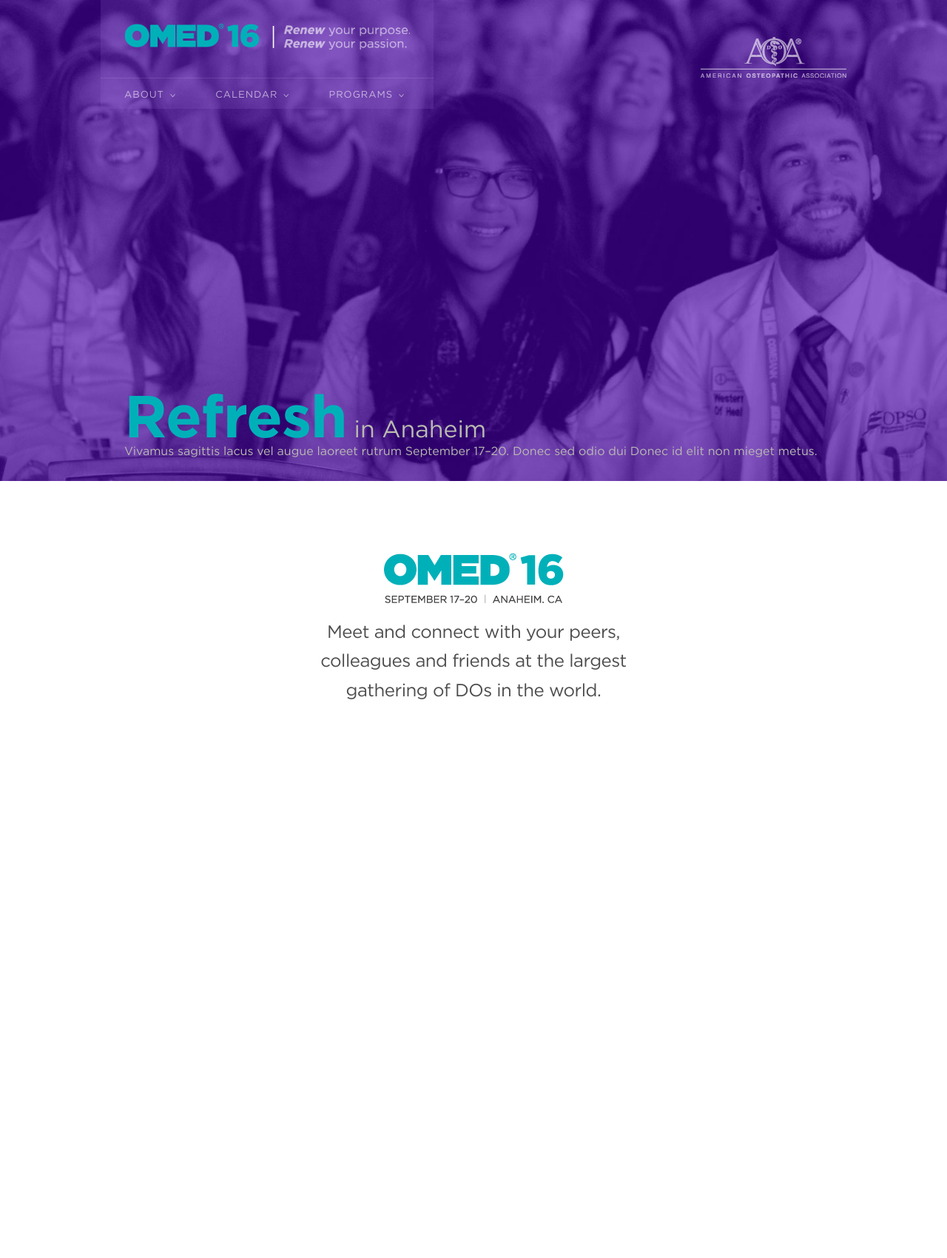
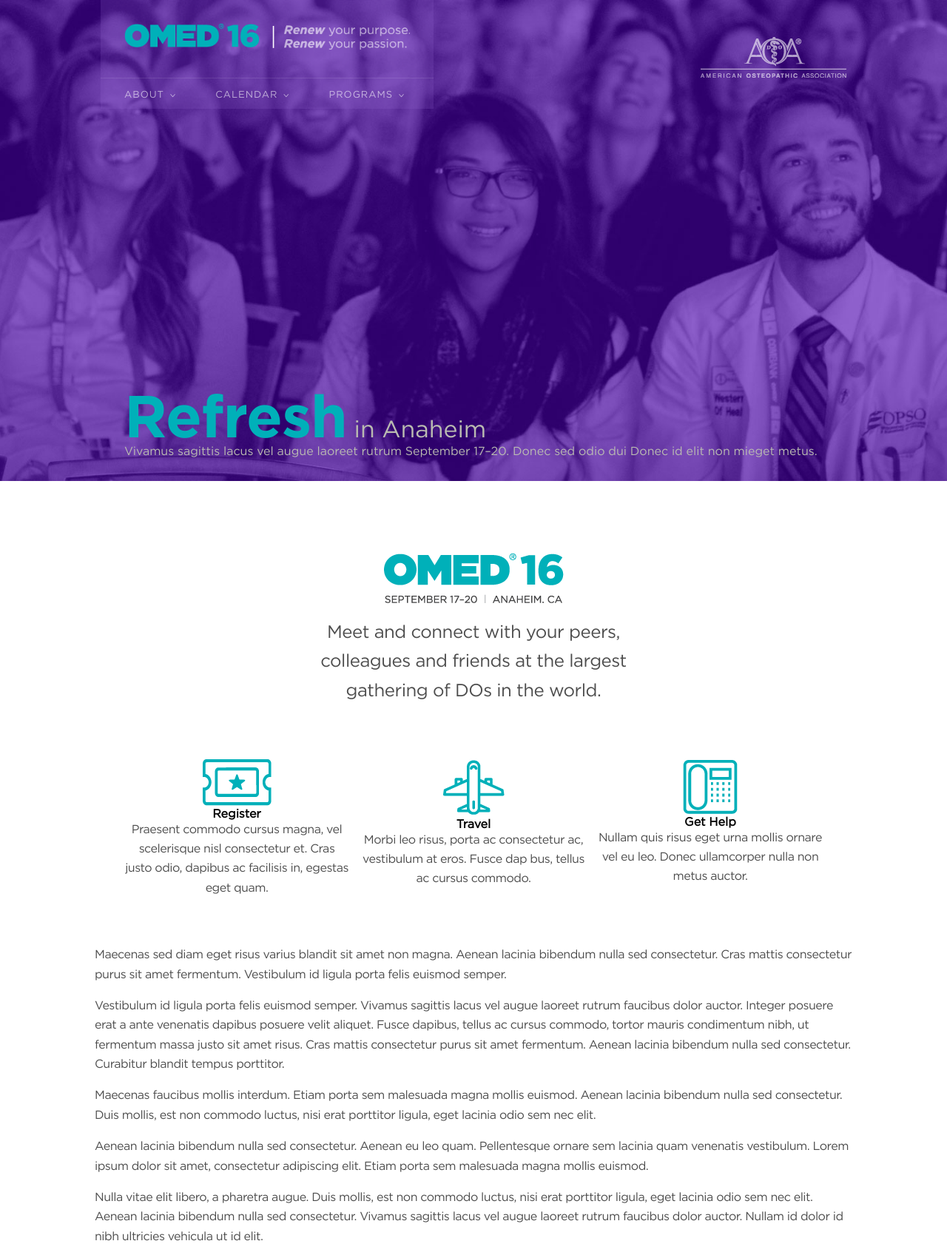
Before and after one commit to pjsinco/omed-site, a Jekyll site: the page built from index.html, in a window 1280 px wide. Shown: the whole page at 74% size. Built offline with Jekyll 4.4.1, drawn with Linux system fonts in a browser that asks for light colours; nearby versions of some CDN libraries; before the commit the page ends 977 px from its top, so only the background shows below that.

Commit message:
Block in quicklinks

```diff
--- a/index.html
+++ b/index.html
@@ -15,7 +15,7 @@
   </div> <!-- .container-fluid -->
 </div> <!-- .splash -->
 
-<div class="intro__block container-fluid">
+<div class="intro__block container-fluid pageblock">
   <div class="row center-xs">
     <div class="col-xs-12">
       <img class="intro__logo" src="img/omed-logo-date.png" alt="OMED 2016 logo" />
@@ -26,8 +26,33 @@
         <p class="intro__text">Meet and connect with your peers, colleagues and friends at the largest gathering of DOs in the world.</p>
     </div> <!-- .col -->
   </div><!-- .row -->
+</div> <!-- .intro__block -->
 
-</div> <!-- .intro__block -->
+<div class="quicklinks__block container-fluid pageblock wrap">
+  <div class="row center-xs">
+    <div class="col-xs-12 col-md-4 quicklinks__item">
+      <div class="quicklinks__body">
+        <img class="quicklinks__image" src="img/icon-ticket.png" alt="Ticket" />
+        <h4 class="quicklinks__header">Register</h4>
+        <p class="quicklinks__body">Praesent commodo cursus magna, vel scelerisque nisl consectetur et. Cras justo odio, dapibus ac facilisis in, egestas eget quam.</p>
+      </div> <!-- .quicklinks__body -->
+    </div> <!-- .col -->
+    <div class="col-xs-12 col-md-4 quicklinks__item">
+      <div class="quicklinks__body">
+        <img class="quicklinks__image" src="img/icon-airliner.png" alt="Ticket" />
+        <h4 class="quicklinks__header">Travel</h4>
+        <p class="quicklinks__body">Morbi leo risus, porta ac consectetur ac, vestibulum at eros. Fusce dap bus, tellus ac cursus commodo. </p>
+      </div> <!-- .quicklinks__body -->
+    </div> <!-- .col -->
+    <div class="col-xs-12 col-md-4 quicklinks__item">
+      <div class="quicklinks__body">
+        <img class="quicklinks__image" src="img/icon-telephone.png" alt="Ticket" />
+        <h4 class="quicklinks__header">Get Help</h4>
+        <p class="quicklinks__body">Nullam quis risus eget urna mollis ornare vel eu leo. Donec ullamcorper nulla non metus auctor.</p>
+      </div> <!-- .quicklinks__body -->
+    </div> <!-- .col -->
+  </div> <!-- .row -->
+</div>
 
 <!--<div class="row">-->
   <!--<div class="col-12 no-padding">-->
@@ -46,6 +71,10 @@
 
 <div class="wrap">
   <div class="row">
-
+     <p>Maecenas sed diam eget risus varius blandit sit amet non magna. Aenean lacinia bibendum nulla sed consectetur. Cras mattis consectetur purus sit amet fermentum. Vestibulum id ligula porta felis euismod semper.</p>
+      <p>Vestibulum id ligula porta felis euismod semper. Vivamus sagittis lacus vel augue laoreet rutrum faucibus dolor auctor. Integer posuere erat a ante venenatis dapibus posuere velit aliquet. Fusce dapibus, tellus ac cursus commodo, tortor mauris condimentum nibh, ut fermentum massa justo sit amet risus. Cras mattis consectetur purus sit amet fermentum. Aenean lacinia bibendum nulla sed consectetur. Curabitur blandit tempus porttitor.</p>
+      <p>Maecenas faucibus mollis interdum. Etiam porta sem malesuada magna mollis euismod. Aenean lacinia bibendum nulla sed consectetur. Duis mollis, est non commodo luctus, nisi erat porttitor ligula, eget lacinia odio sem nec elit.</p>
+      <p>Aenean lacinia bibendum nulla sed consectetur. Aenean eu leo quam. Pellentesque ornare sem lacinia quam venenatis vestibulum. Lorem ipsum dolor sit amet, consectetur adipiscing elit. Etiam porta sem malesuada magna mollis euismod.</p>
+      <p>Nulla vitae elit libero, a pharetra augue. Duis mollis, est non commodo luctus, nisi erat porttitor ligula, eget lacinia odio sem nec elit. Aenean lacinia bibendum nulla sed consectetur. Vivamus sagittis lacus vel augue laoreet rutrum faucibus dolor auctor. Nullam id dolor id nibh ultricies vehicula ut id elit.</p>
   </div>
 </div>
--- a/styles/modules/_index.scss
+++ b/styles/modules/_index.scss
@@ -4,4 +4,6 @@
 @import "header";
 @import "menu";
 @import "branding";
+@import "pageblock";
 @import "intro";
+@import "quicklinks";
--- /dev/null
+++ b/styles/modules/_pageblock.scss
@@ -0,0 +1,5 @@
+.pageblock {
+
+  margin-bottom: 3em;
+
+}
```
Also changed, not shown: styles/modules/_quicklinks.scss (added, +11 -0 lines), img/icon-airliner.png (added), img/icon-telephone.png (added), img/icon-ticket.png (added), styles/style.css.
